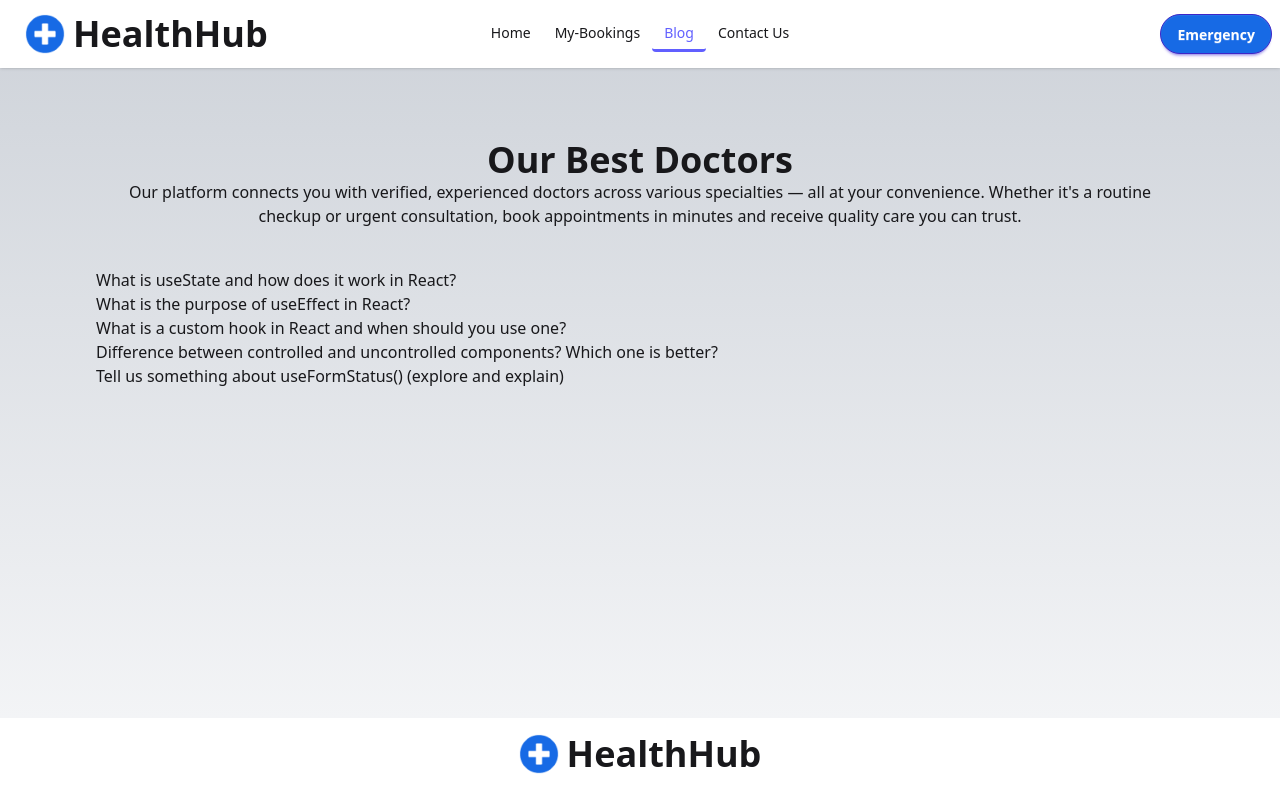
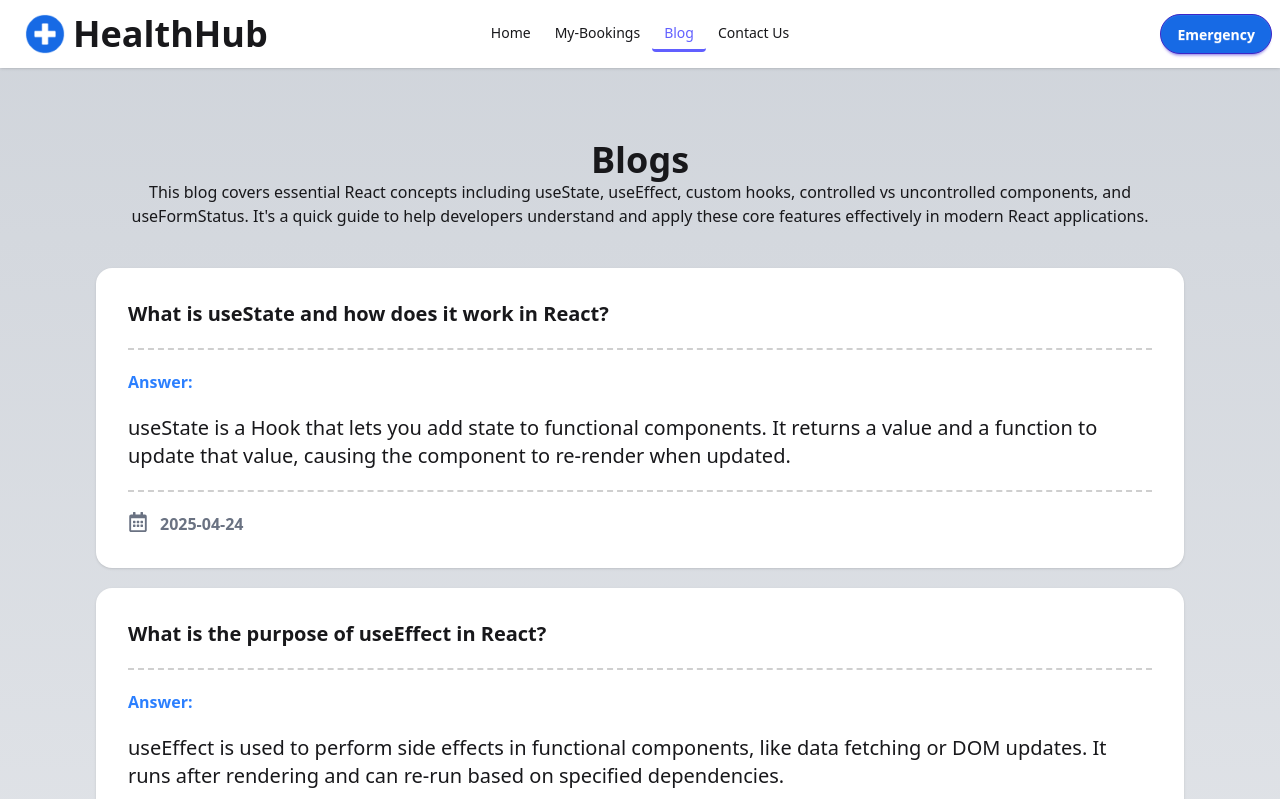
Before and after one commit to zunaid1/health-hub-app, a React (Vite) app: page /blog in a window 1280 px wide. Shown: the top 799 px of the page. Built offline with nearby package versions, Linux system fonts and the light colour scheme.

Commit message:
Error Page - Not found page implemented

```diff
--- /dev/null
+++ b/src/components/NotFound.jsx
@@ -0,0 +1,22 @@
+import React from 'react';
+import { Link } from 'react-router';
+
+const NotFound = () => {
+	return (
+		<div className="min-h-screen flex flex-col items-center justify-center bg-gray-100 text-gray-800 p-4">
+			<h1 className="text-6xl font-bold text-blue-600 mb-4">404</h1>
+			<h2 className="text-2xl md:text-3xl font-semibold mb-2">Page Not Found</h2>
+			<p className="text-center mb-6 max-w-md">
+				Sorry, the page you’re looking for doesn’t exist or has been moved.
+			</p>
+			<Link
+				to="/"
+				className="px-6 py-2 bg-blue-600 text-white rounded-xl hover:bg-blue-700 transition"
+			>
+				Go Back Home
+			</Link>
+		</div>
+	);
+};
+
+export default NotFound;
--- a/src/pages/Blogs.jsx
+++ b/src/pages/Blogs.jsx
@@ -1,5 +1,7 @@
 import React, { useState } from 'react';
 import { useLoaderData } from 'react-router';
+import { FaRegCalendarAlt } from "react-icons/fa";
+
 
 const Blogs = () => {
 	//data
@@ -13,14 +15,41 @@ const Blogs = () => {
 	return (
 		<div>
 			<div className='text-center py-10'>
-				<h1 className='font-bold text-2xl md:text-4xl '>Our Best Doctors</h1>
+				<h1 className='font-bold text-2xl md:text-4xl '>Blogs</h1>
 				<p>
-					Our platform connects you with verified, experienced doctors across various specialties — all at your convenience. Whether it's a routine checkup or urgent consultation, book appointments in minutes and receive quality care you can trust.
+				This blog covers essential React concepts including useState, useEffect, custom hooks, controlled vs uncontrolled components, and useFormStatus. It's a quick guide to help developers understand and apply these core features effectively in modern React applications.
 				</p>
 			</div>
-			<div>
+			<div className='flex flex-col gap-5'>
 				{
-					data.map(dt => <p key={id}>{dt.Question}</p>)
+					data.map(dt =>
+
+
+						<div
+							key={id}
+							className="w-full bg-white shadow  rounded-2xl flex flex-col space-y-5 p-8">
+							<h1 className='font-bold text-xl'>{dt.Question}</h1>
+							<hr className="border-t-[2px] border-dashed border-[#0F0F0F]/20 w-full" />
+							<p className='text-blue-500 font-bold'>Answer:</p>
+							<p className='text-xl'>
+								{dt.answer}
+							</p>
+							<hr className="border-t-[2px] border-dashed border-[#0F0F0F]/20 w-full" />
+
+							<div className='flex gap-3'>
+								<FaRegCalendarAlt size={20} className='text-gray-500' />
+								<p className='text-gray-500 font-bold'>{dt.AddedDate}</p>
+							</div>
+
+
+						</div>
+
+
+
+
+
+
+					)
 				}
 			</div>
 		</div>
--- a/src/routes/routes.jsx
+++ b/src/routes/routes.jsx
@@ -7,6 +7,7 @@ import DoctorDetails from '../pages/DoctorDetails';
 import Blogs from '../pages/Blogs';
 import Contact from '../pages/Contact';
 import BookedAppoint from '../pages/BookedAppoint';
+import NotFound from '../components/NotFound';
 
 
 
@@ -36,12 +37,10 @@ const router = createBrowserRouter([
 				Component: Blogs,
 				loader: () => fetch('../blogs.json'),
 				hydrateFallbackElement: <p>Loading, Please Wait....</p>,
-
-
 			},
 			{
 				path: '/contact',
-				Component: Contact
+				Component: NotFound
 			},
 			{
 				path: '/doctor-details',
@@ -50,6 +49,12 @@ const router = createBrowserRouter([
 			{
 				path: '/mybooked',
 				Component: BookedAppoint
+			},
+			{
+				path: '*',
+				Component: NotFound
+
+				// element: {<NotFound />}
 			}
 		]
 
```
